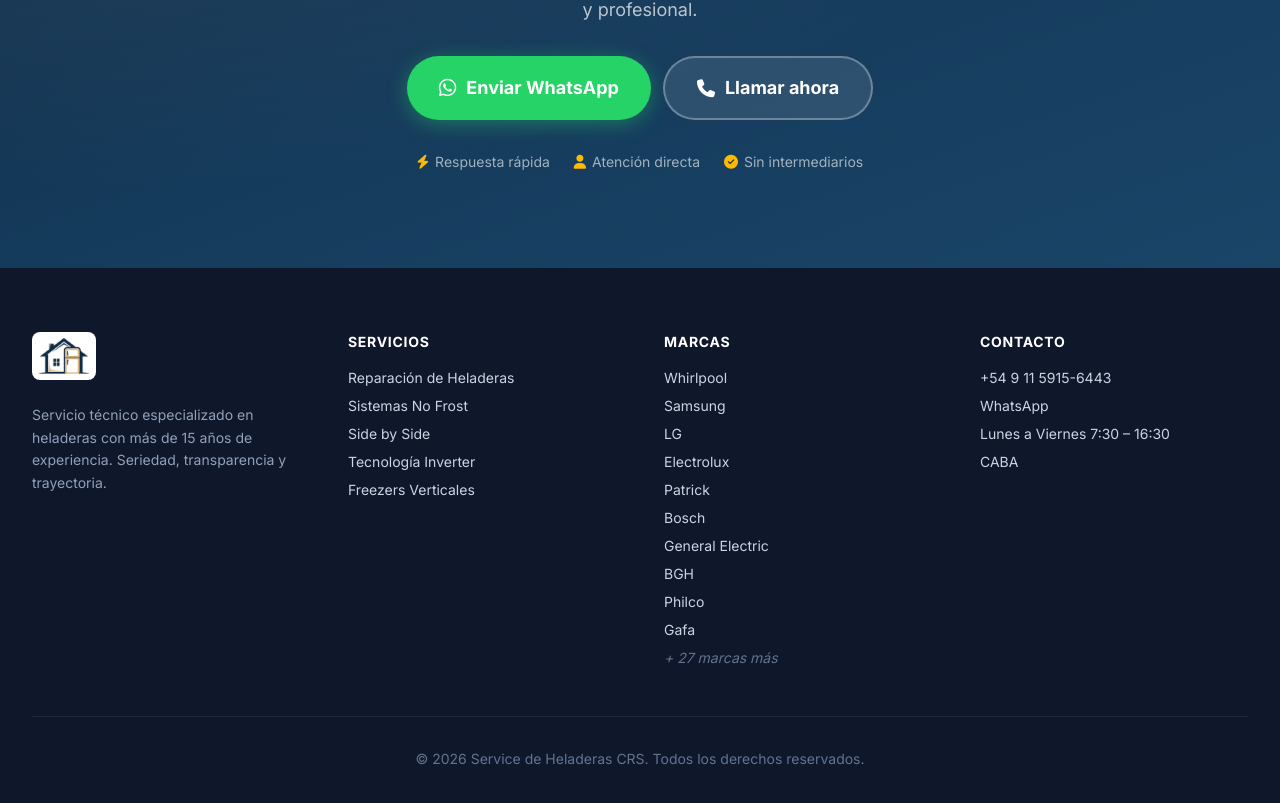
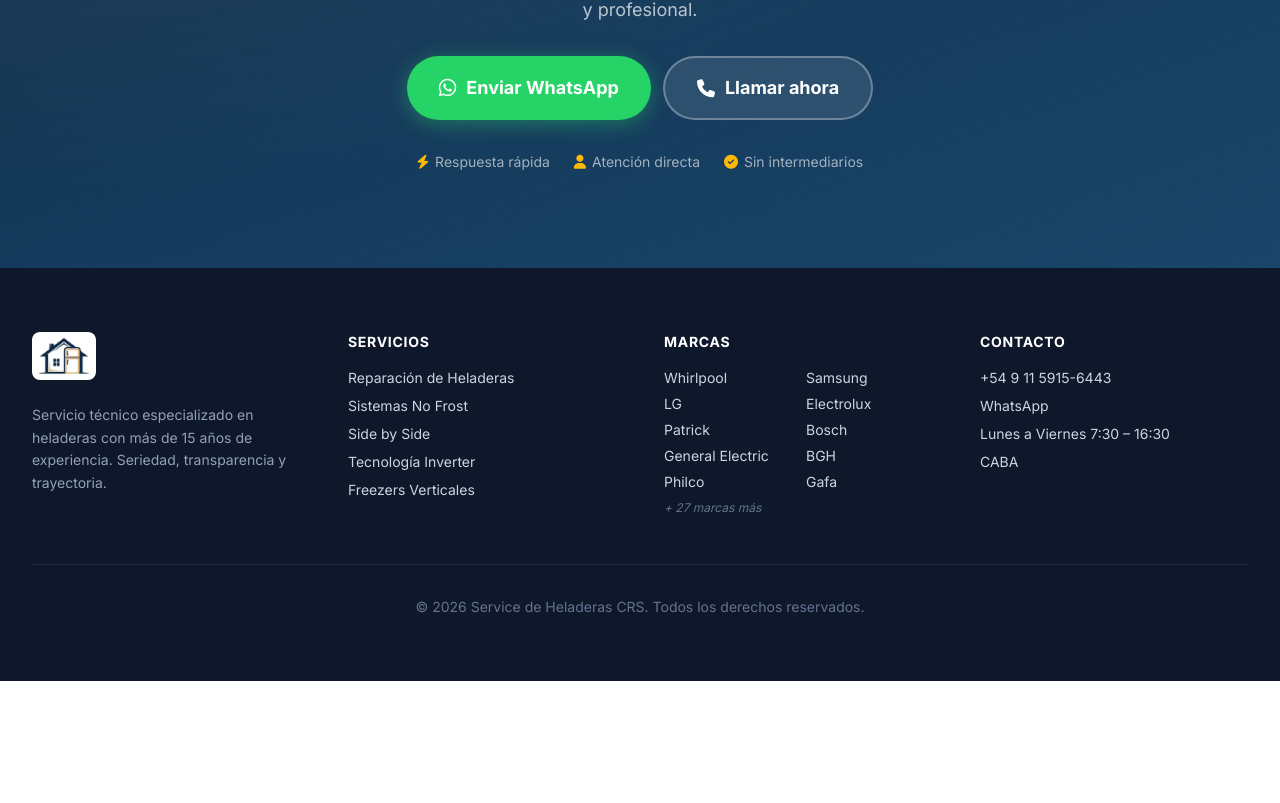
Before and after one commit to ClaudioStiben/tecnico-heladeras, a React (Vite) app: page / in a window 1280 px wide. Shown: the part 7660-8463 px from the top of the page. After the commit the page ends 8341 px from the top, so only its background shows below. Built offline with nearby package versions, Linux system fonts and the light colour scheme.

Commit message:
fix: size of footer

```diff
--- a/src/components/layout/Footer.jsx
+++ b/src/components/layout/Footer.jsx
@@ -38,12 +38,12 @@
           {/* Marcas */}
           <div>
             <h6 className="font-bold text-white text-sm uppercase tracking-wider mb-4">Marcas</h6>
-            <ul className="flex flex-col gap-2 text-sm">
+            <ul className="grid grid-cols-2 gap-x-4 gap-y-1.5 text-sm">
               {topBrands.map(b => (
                 <li key={b}>{b}</li>
               ))}
-              <li className="text-slate-500 italic">+ 27 marcas más</li>
             </ul>
+            <p className="text-slate-500 text-xs italic mt-2">+ 27 marcas más</p>
           </div>
 
           {/* Contacto */}
```
